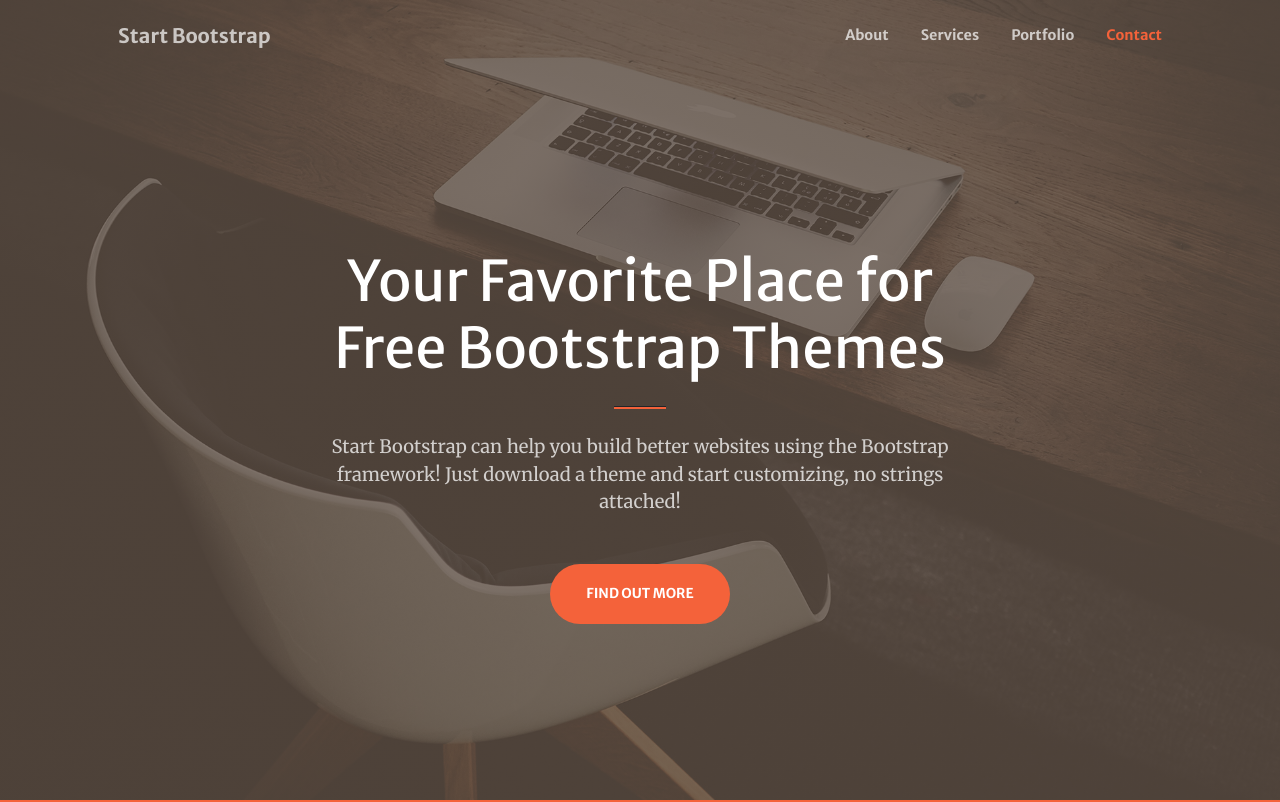
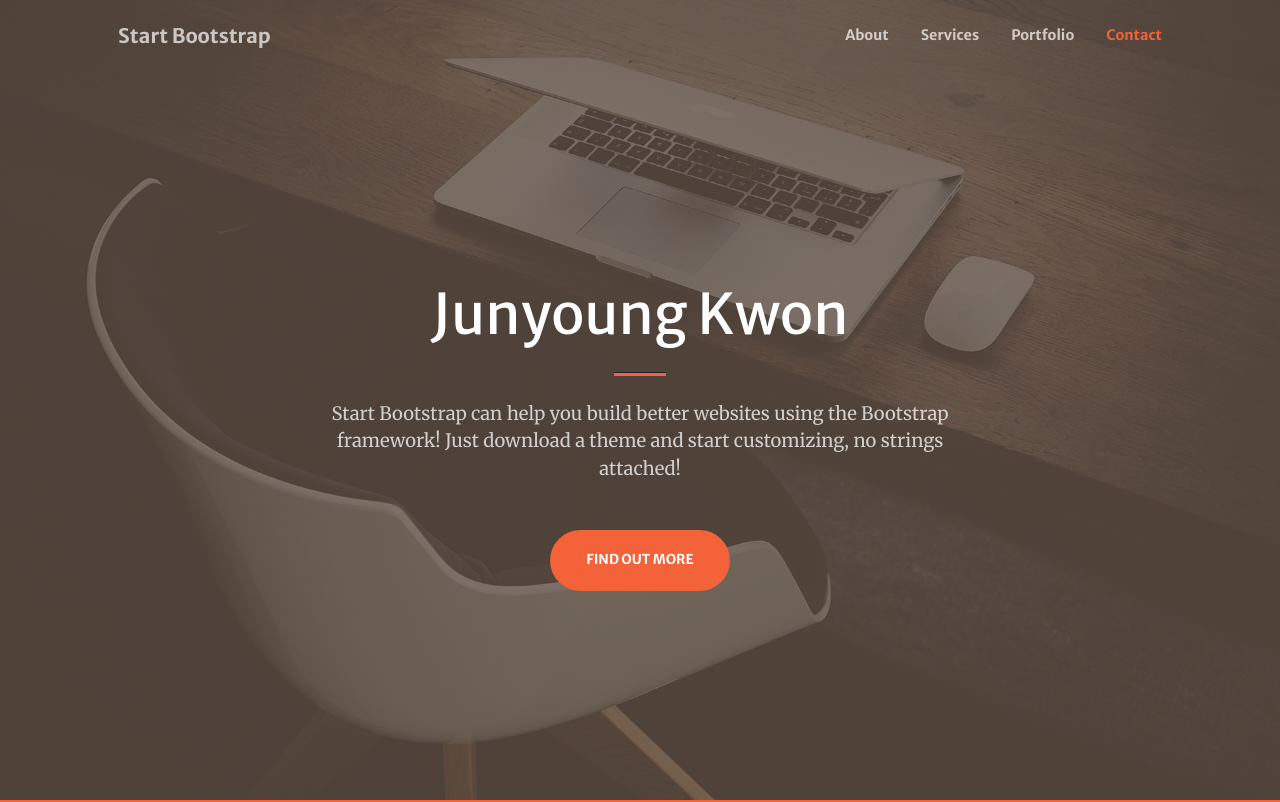
Before and after one commit to junyoung-kwon/Eric_Website, a plain HTML site: page index.html in a window 1280 px wide. Shown: the top 802 px of the page. Drawn offline with nearby package versions, Linux system fonts and the light colour scheme; some packages are replaced by stand-ins of ours; a script that the page names is missing.

Commit message:
Changed Title
Title has been changed to "Junyoung Kwon"

```diff
--- a/index.html
+++ b/index.html
@@ -39,7 +39,7 @@
             <div class="container px-4 px-lg-5 h-100">
                 <div class="row gx-4 gx-lg-5 h-100 align-items-center justify-content-center text-center">
                     <div class="col-lg-8 align-self-end">
-                        <h1 class="text-white font-weight-bold">Your Favorite Place for Free Bootstrap Themes</h1>
+                        <h1 class="text-white font-weight-bold">Junyoung Kwon</h1>
                         <hr class="divider" />
                     </div>
                     <div class="col-lg-8 align-self-baseline">
```
